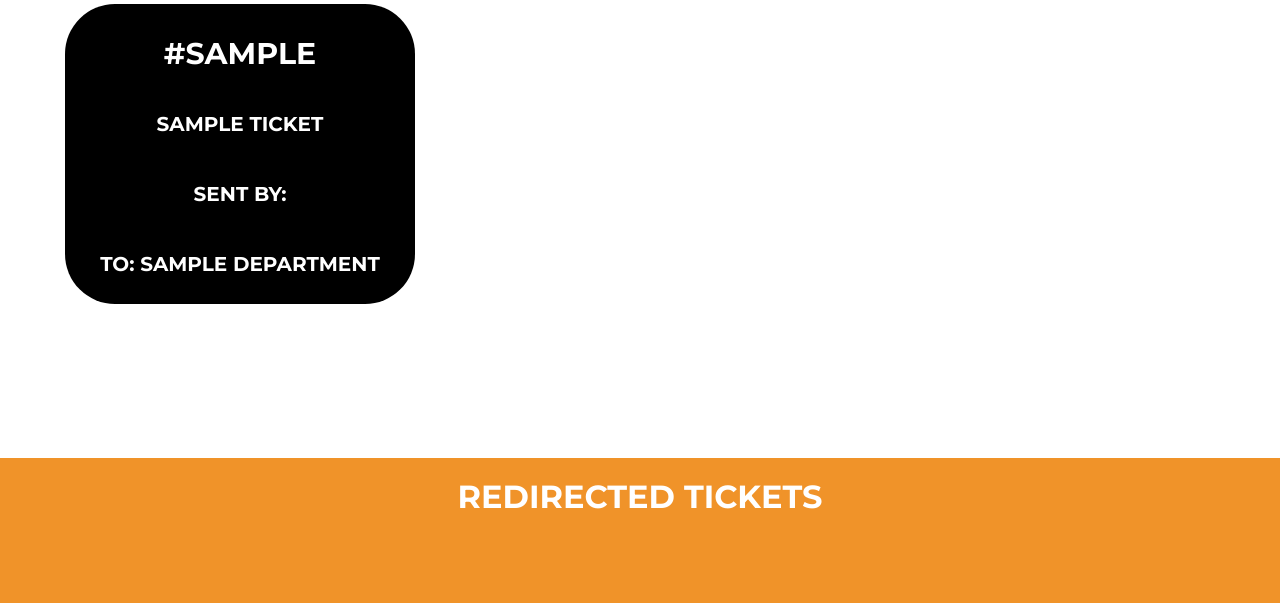
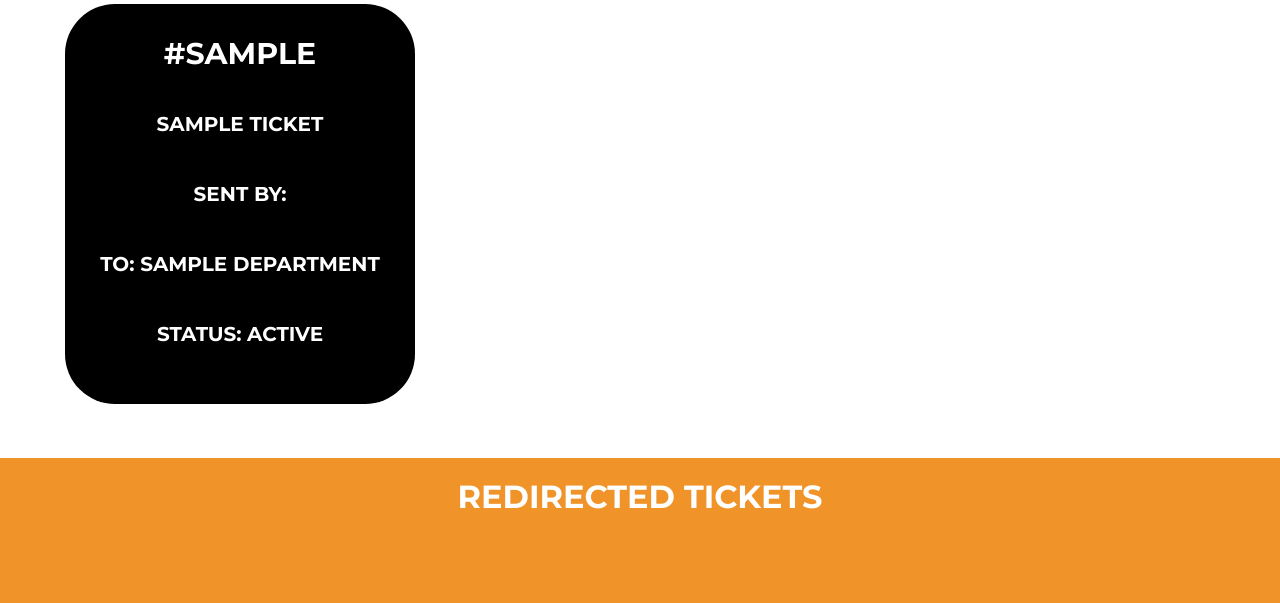
Before and after one commit to motazalshehri/Ticketing-System-Future-Face-, a PHP site: the page made by admin home page.php in a window 1280 px wide. Shown: the part 584-1187 px from the top of the page. Run offline with PHP 8.4, Linux system fonts and the light colour scheme; a user stored in the database is signed in; tables that the repository leaves empty or names only in its code hold one stand-in row (values such as "Sample post"); data that the repository does not hold is empty; some libraries are stand-ins or nearby versions.

Commit message:
small fixes

```diff
--- a/admin home page.php
+++ b/admin home page.php
@@ -177,7 +177,7 @@ echo '</script>';
   <div >
   <a href="adminCard.php?id=' . $row['num'] . '=">
 
-        <div scrollmenu  data-ride="carousel" style=" float:left; background: #000000;height: 300px;width: 350px;margin: 50px 65px;padding: 30px 0px;border-radius: 50px;">
+        <div scrollmenu  data-ride="carousel" style=" float:left; background: #000000;height: 400px;width: 350px;margin: 50px 65px;padding: 30px 0px;border-radius: 50px;">
             <h2 class="text-uppercase text-center text-white" style="margin: 0px;padding: 0px;text-align: center;padding-bottom: 30px;font-size: 30px;">#' . $row['num'] . '</h2>
             <h2 class="text-uppercase text-center text-white" style="margin: 0px;padding:0px;text-align: center;padding-bottom: 30px;font-size: 20px;">' . $row['title'] . '</h2>
             <h2 class="text-uppercase text-center text-white" style="margin: 0px;padding:0px;text-align: center;padding-bottom: 30px;font-size: 20px;">sent by: ' . $row['sentBy'] . '</h2>
--- a/adminCard.php
+++ b/adminCard.php
@@ -169,6 +169,7 @@ echo '</script>';
             </div>
             <div>
                 <h5 style="font-size: 1.5rem;">Sent by: ' . $row['sentBy'] . '</h5>
+                <h5 style="font-size: 1.5rem;">Status: ' . $row['status'] . '</h5>
             </div>
 
                 <h5 style="font-size: 1.5rem;">Transfer to</h5>
--- a/registerpage.php
+++ b/registerpage.php
@@ -184,7 +184,7 @@ echo '</script>';
 		<select name="department" class="form-control">
 			<option selected="" hidden >Select Department</option>
 			<option>IT</option>
-			<option>Sales</option>
+			<option>Marketing</option>
             <option>Accounting</option>
             <option >HR</option>
 		</select>
```
